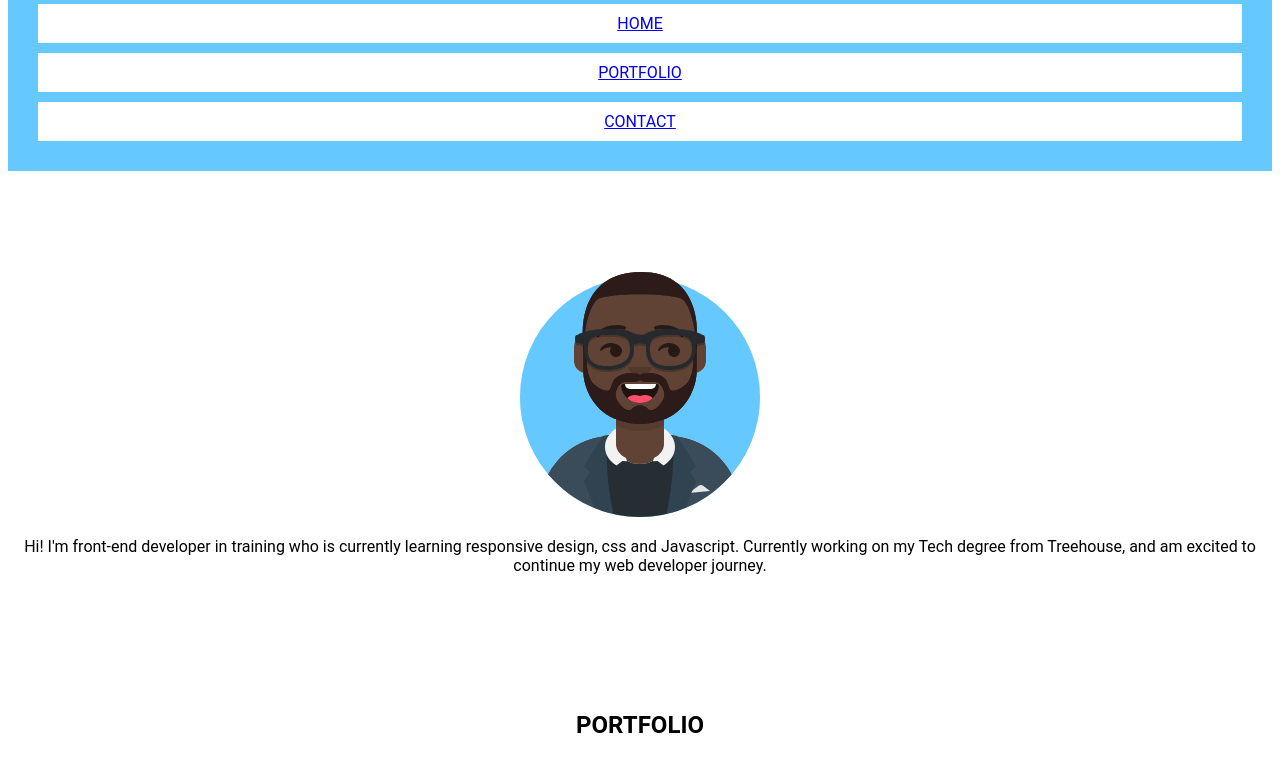
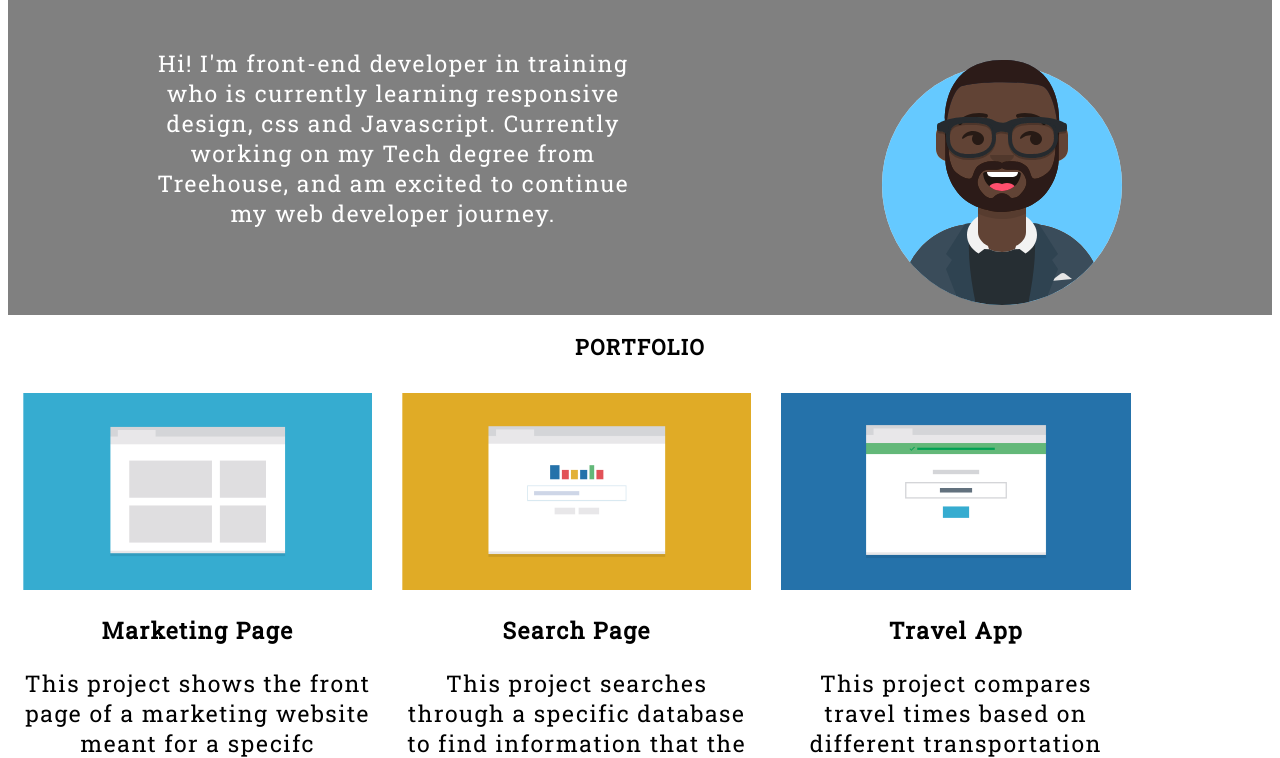
Before and after one commit to gerlinp/Responsive-Layout, a plain HTML site: page index.html in a window 1280 px wide. Shown: the part 94-852 px from the top of the page. Drawn offline with Linux system fonts and the light colour scheme.

Commit message:
@media layouts

```diff
--- a/css/styles.css
+++ b/css/styles.css
@@ -1,74 +1,170 @@
-
-
-/* GOOGLE Web Fonts-------- */
-
-
-
-/* ------Basic Layouts-------- */
 * {
     box-sizing: border-box;
+    list-style-type: none;
+    letter-spacing: 1.5px;
+    font-size: 1.075em;
+    overflow: auto;
+}
+
+body {
+    font-family: 'Roboto Slab', serif; /* ---------- Google font -------- */
+    text-decoration: none;
+    text-align: center;
 
 }
 
-body {
-    font-family: 'Roboto', sans-serif;
+p {
 
+    margin-bottom: 1.5em;
+    margin-top: 1em;
 }
-.image {
-    max-width: 100%;
 
+a, a:visited, a:hover, a:active {
+    color: inherit;
+  }
+
+a {
+    text-decoration: none;
 
 }
 
-.banner,
-.container {
-    text-align: center;
-    display: inline-block;
-    padding-top: 50px;
-    padding-bottom: 50px;
-
-}
-
-.main-nav {
-    display: block;
-    text-align: center;
-    background-color: #65c9ff;
-    margin-top: 5px;
-    margin-bottom: 5px;
-}
-
-.main-nav li{
-    background-color: white ;
-    color: white;
-    list-style-type: none;
-    display: block;
-    text-align: center;
-    padding: 10px 15px;
-    margin: 10px;
+img {
+    max-width: 100%;
 }
 
 ul {
-    padding: 20px;
+    padding-left: 40px;
+    padding-right: 40px;
+    margin: auto;
 }
 
-/* MEDIA QUERIES */
-
-/*----------- Cell Phone----------- */
-@media (max-width: 768px) {
-
-
+.contact p {
+    margin: 20px;
 }
 
 
-/*----------- Tablet----------- */
-@media (min-width: 769px) and (max-width: 1023px) {
+.deskfoot,
+.cellfoot,
+.main-nav {
+    margin-top: 5px;
+    margin-bottom: 0px;
+    color: white;
+    text-align: center;
+    display: block;
+    padding: 10px 15px;
+
+}
+.deskfoot,
+.cellfoot,
+.banner {
+    background-color: grey;
+    color:white;
+    text-align: center;
+    padding: 10px 15px;
+}
+
+header {
+    background-color: grey;
+}
+
+.deskfoot ul a,
+.cellfoot ul a,
+.main-nav ul a{
+    background-color: white;
+    color: gray;
+    display: inline-block;
+
+    width: 100%
+}
+
+.deskfoot {
+    display: none;
+    visibility: hidden;
+  }
 
 
+/* -----------MEDIA QUERIES -----------*/
+
+/*----------- Tablet----------- */
+@media (min-width: 768px)  {
+
+
+    .wrapper {
+        text-align: center;
+        margin:0 auto;
+    }
+
+    .main-nav li {
+        display: inline-block;
+        text-align: center;
+    }
+    .profile {
+        float: right;
+        overflow: auto;
+        height: auto;
+        padding-right: 10%;
+        text-align: left;
+    }
+
+
+    .page {
+        float: left;
+        width: 50%;
+        padding: 15px;
+    }
+    .profile-text{
+
+        width: 50%;
+        padding-left:10%
+    }
+
+
+    .cellfoot { display: none !important; }    /*----------Footer change  -------------- */
+    .deskfoot  { display: block; visibility: visible; }
+
+}
+/*----------- Desktop -----------*/
+@media (min-width: 1024px) {
+
+    body{
+        max-width 30%;
+        text-align: center;;
+    }
+    .main-nav li {
+        display: inline-block;
+
+    }
+    .page {
+        width: 30%;
+        padding: 15px;
+        text-align: center;
+        height: auto;
+
+    }
+    .wrapper {
+        text-align: center;
+        margin:0 auto;
+    }
+    .profile {
+        float: right;
+        overflow: auto;
+        height: auto;
+    }
+
+    .name{
+        float: left
+    }
+
+    .main-nav ul {
+    float: right;
+    }
+
+    .cellfoot { display: none !important; }    /*----------Footer change  -------------- */
+    .deskfoot  { display: block; visibility: visible; }
 }
 
-
-/*----------- Computer-----------*/
-@media (min-width: 1024px) {
-
-
+.clearfix::after {
+    content: " ";
+    display: table;
+    clear: none;
 }
--- a/index.html
+++ b/index.html
@@ -1,20 +1,20 @@
-<!doctype html>
+<!DOCTYPE html>
 
 <html lang="en">
 <head>
     <meta name="viewport" content="width=device-width, initial-scale=1.0">
     <title>Gerlin Pierre-Louis</title>
     <link rel="stylesheet" href="css/styles.css">
-
+    <link rel="stylesheet" href="https://fonts.googleapis.com/css?family=Roboto+Slab">
 
 </head>
 
 
 <body>
-    <div class="header">
+    <div class="wrapper">
         <header id="header">
             <nav class="main-nav">
-                <h1><a href="index.html">Gerlin Pierre-Louis</a></h1>
+                <h1 class="name"><a href="index.html">Gerlin Pierre-Louis</a></h1>
                 <ul>
                     <li><a href="#header">HOME</a></li>
                     <li><a href="#portfolio">PORTFOLIO</a></li>
@@ -24,12 +24,14 @@
         </header>
     </div>
 
-    <div class="banner">
+    <div class="banner ">
         <img class="profile" src="images/avatar.svg" alt="Profile picture">
-        <p>Hi! I'm front-end developer in training who is currently learning responsive design, css and Javascript. Currently working on my Tech degree from Treehouse, and am excited to continue my web developer journey.  </p>
+        <div class="profile-text">
+        <p>Hi! I'm front-end developer in training who is currently learning responsive design, css and Javascript. Currently working on my Tech degree from Treehouse, and am excited to continue my web developer journey.</p>
+        </div>
     </div>
 
-    <div class="container" id="portfolio">
+    <div class="wrapper clearfix" id="portfolio">
 
         <h2>PORTFOLIO</h2>
 
@@ -51,19 +53,19 @@
             <p>This project compares travel times based on different transportation methods and tells you the best one.</p>
         </div>
 
-        <div class="image" class="map page">
+        <div class="map page" >
             <img class="image" src="images/portfolio-4.png" alt="#">
             <h2>Map of Favorite Spots</h2>
             <p>This project uses mapping apis to plot points for my favorite spots in the city for a do-it-yourself walking tour.</p>
         </div>
 
-        <div class="image" class="photo page">
+        <div class="photo page" >
             <img class="image" src="images/portfolio-5.png" alt="#">
             <h2>Photo Gallery</h2>
             <p>This project shows pictures from a recent trip to the viewer and allows them to easily naviate through photos.</p>
         </div>
 
-        <div class="image" class="calc page">
+        <div class="calc page" >
             <img class="image" src="images/portfolio-6.png" alt="#">
             <h2>Marketing Page</h2>
             <p>Someone can enter in the numbers they want, and press the big blue button and get the result.</p>
@@ -71,22 +73,37 @@
 
     </div>
 
-    <div id="contact">
+    <div id="contact" class="clearfix contact">
 
         <h2>Contact</h2>
-        <p>If you're interested in chatting or want more information about what I've been working on, I;d love to hear from you!</p>
+        <p>If you're interested in talking or want more information about what I've been working on, Dont hesitate to contact me!</p>
         <p>Phone: <strong>+1(555)555-5555</strong></p>
         <p>Email: <strong>gerlin@gerlin.com</strong></p>
 
     </div>
 
+
     <footer id="footer">
+        <div class="cellfoot">
             <nav class="main-nav">
                 <h3><a href="index.html">Gerlin Pierre-Louis</a></h3>
                 <ul>
                     <li><a href="#header">BACK TO TOP</a></li>
                 </ul>
             </nav>
+        </div>
+
+        <div class="deskfoot">
+            <nav class="main-nav">
+                <h1 class="name"><a href="index.html">Gerlin Pierre-Louis</a></h1>
+                <ul>
+                    <li><a href="#header">HOME</a></li>
+                    <li><a href="#portfolio">PORTFOLIO</a></li>
+                    <li><a href="#contact">CONTACT</a></li>
+                </ul>
+            </nav>
+        </div>
+
     </footer>
 
 </body>
```
Also changed, not shown: images/avatar.jpg (added). Lines whose indentation alone changed are shown as unchanged.
